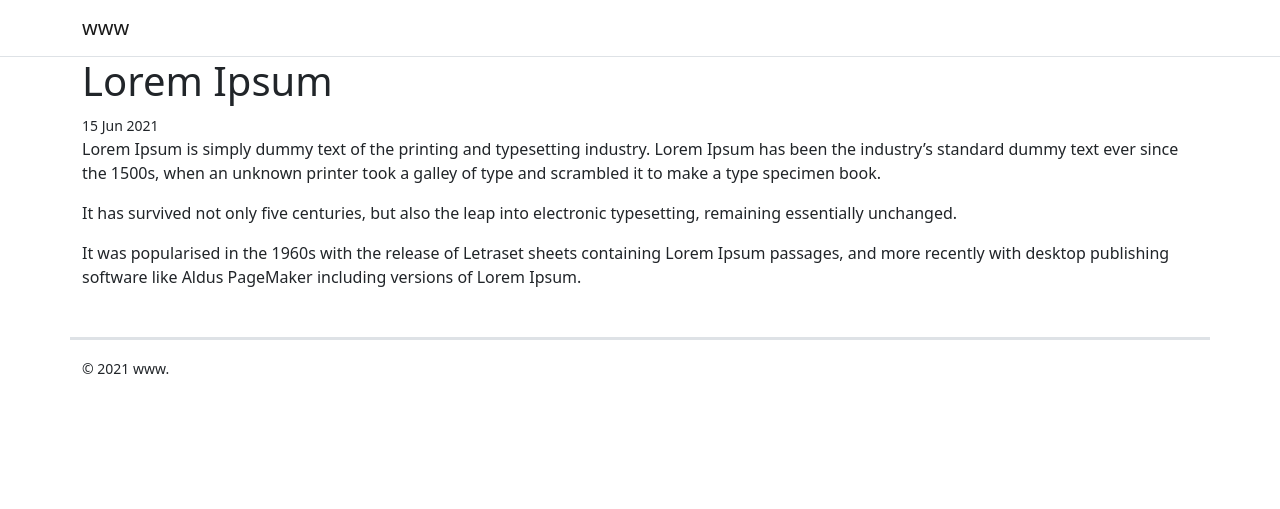
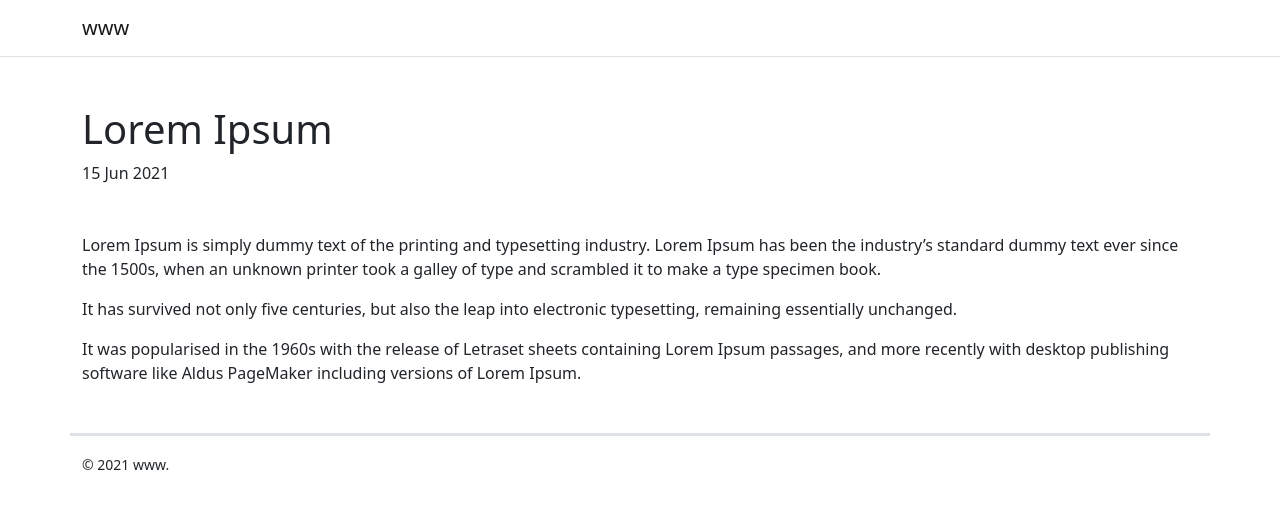
Before and after one commit to tikorofm/www, a Jekyll site: the page built from _posts/2021-06-15-lorem-ipsum.md, in a window 1280 px wide. Shown: the top 509 px of the page. Built offline with Jekyll 4.4.1, drawn with Linux system fonts in a browser that asks for light colours.

Commit message:
Update post.html

```diff
--- a/_layouts/post.html
+++ b/_layouts/post.html
@@ -3,9 +3,9 @@ layout: default
 ---
 
 <article>
-  <header>
+  <header class="my-5">
     <h1>{{ page.title }}</h1>
-    <time datetime="{{ page.date | date_to_xmlschema }}"><small>{{ page.date | date_to_string }}</small></time>
+    <time datetime="{{ page.date | date_to_xmlschema }}">{{ page.date | date_to_string }}</time>
   </header>
   {{ content }}
 </article>
```
